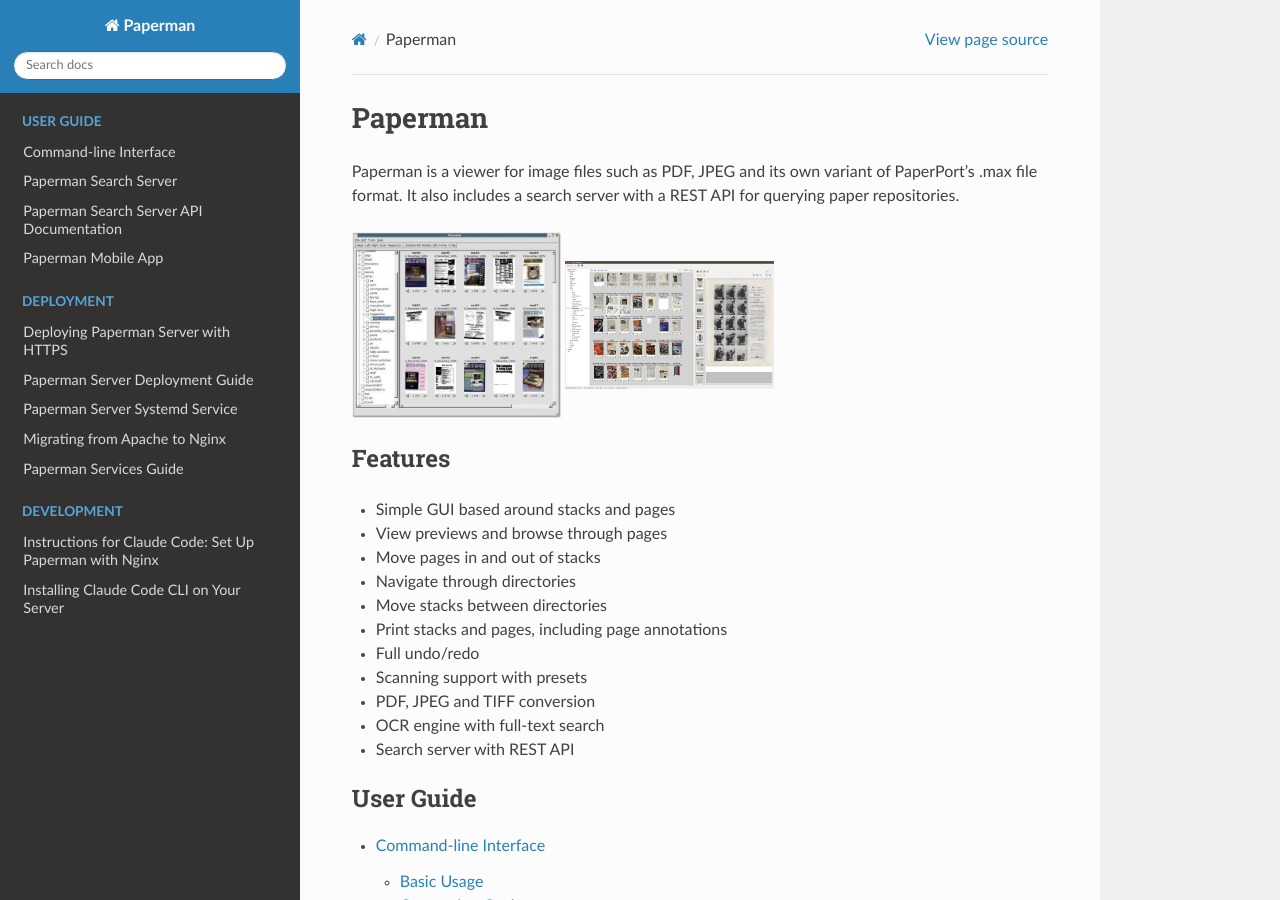
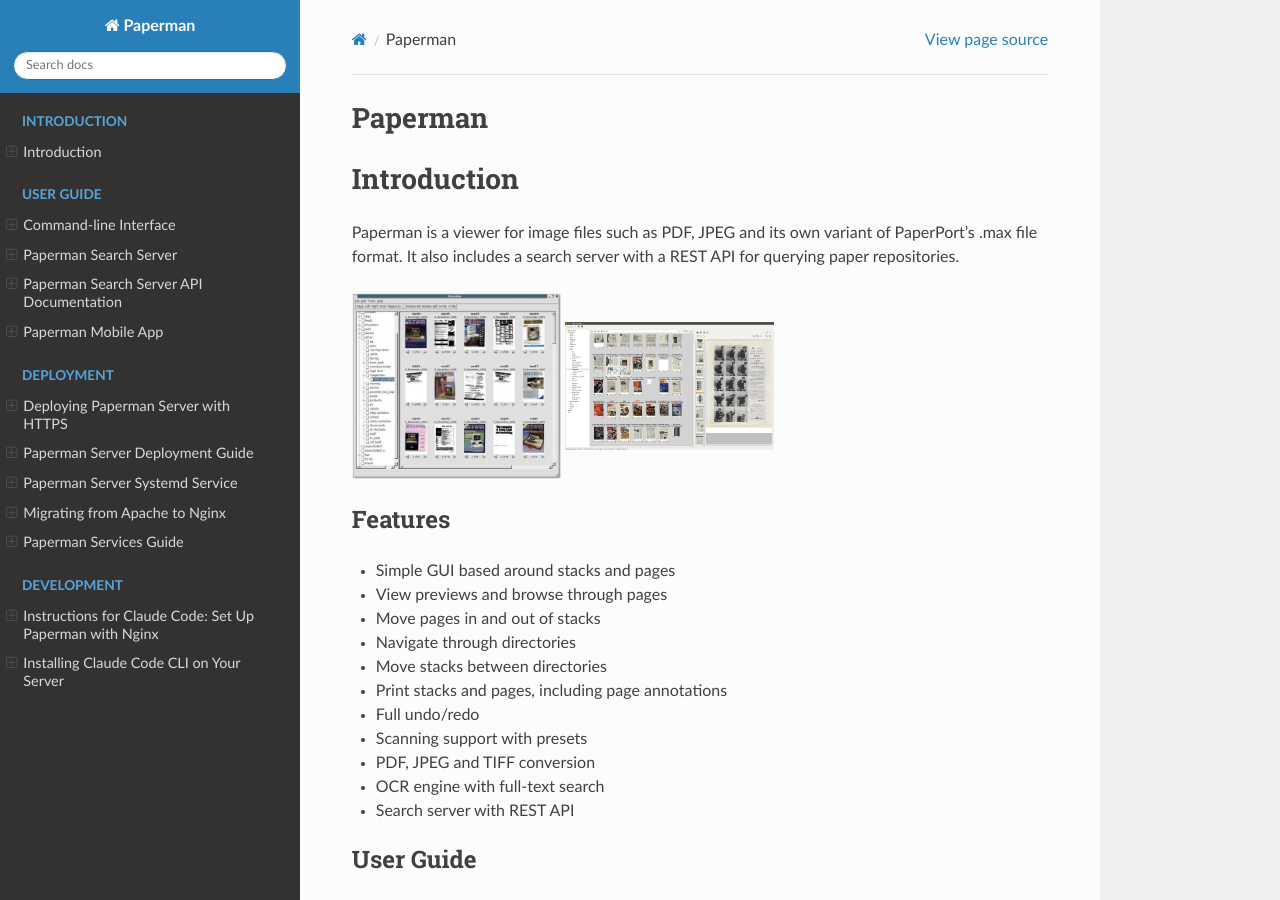
Before and after one commit to sjg20/paperman, a Sphinx documentation site: the page built from doc/index.rst, in a window 1280 px wide and 900 px high. Built offline with Sphinx 7.4.7 and the Read the Docs theme 3.1.0, drawn with Linux system fonts in a browser that asks for light colours; some of the changed lines change nothing that is shown.

Commit message:
doc: Add Introduction section to the sidebar navigation
The introduction text sits directly on the index page but is not part
of a toctree, so Sphinx does not show it in the sidebar. Move the
content to its own introduction.rst and add a hidden toctree entry so
it appears in the left navigation. Use .. include:: to keep the full
text visible on the index page without showing a link list.

Also disable collapse_navigation in the RTD theme so all sidebar
sections remain visible when navigating to other pages.

Co-developed-by: Claude Opus 4.6 <noreply@anthropic.com>

```diff
--- a/doc/conf.py
+++ b/doc/conf.py
@@ -9,5 +9,8 @@
 exclude_patterns = ['_build', 'Thumbs.db', '.DS_Store']
 
 html_theme = 'sphinx_rtd_theme'
+html_theme_options = {
+    'collapse_navigation': False,
+}
 
 html_static_path = []
--- a/doc/index.rst
+++ b/doc/index.rst
@@ -1,30 +1,13 @@
 Paperman
 ========
 
-Paperman is a viewer for image files such as PDF, JPEG and its own variant of
-PaperPort's .max file format. It also includes a search server with a REST API
-for querying paper repositories.
+.. include:: introduction.rst
 
-.. image:: 1.jpeg
-   :width: 30%
+.. toctree::
+   :hidden:
+   :caption: Introduction
 
-.. image:: all.png
-   :width: 30%
-
-Features
---------
-
-- Simple GUI based around stacks and pages
-- View previews and browse through pages
-- Move pages in and out of stacks
-- Navigate through directories
-- Move stacks between directories
-- Print stacks and pages, including page annotations
-- Full undo/redo
-- Scanning support with presets
-- PDF, JPEG and TIFF conversion
-- OCR engine with full-text search
-- Search server with REST API
+   introduction
 
 .. toctree::
    :maxdepth: 2
--- /dev/null
+++ b/doc/introduction.rst
@@ -0,0 +1,27 @@
+Introduction
+============
+
+Paperman is a viewer for image files such as PDF, JPEG and its own variant of
+PaperPort's .max file format. It also includes a search server with a REST API
+for querying paper repositories.
+
+.. image:: 1.jpeg
+   :width: 30%
+
+.. image:: all.png
+   :width: 30%
+
+Features
+--------
+
+- Simple GUI based around stacks and pages
+- View previews and browse through pages
+- Move pages in and out of stacks
+- Navigate through directories
+- Move stacks between directories
+- Print stacks and pages, including page annotations
+- Full undo/redo
+- Scanning support with presets
+- PDF, JPEG and TIFF conversion
+- OCR engine with full-text search
+- Search server with REST API
```
